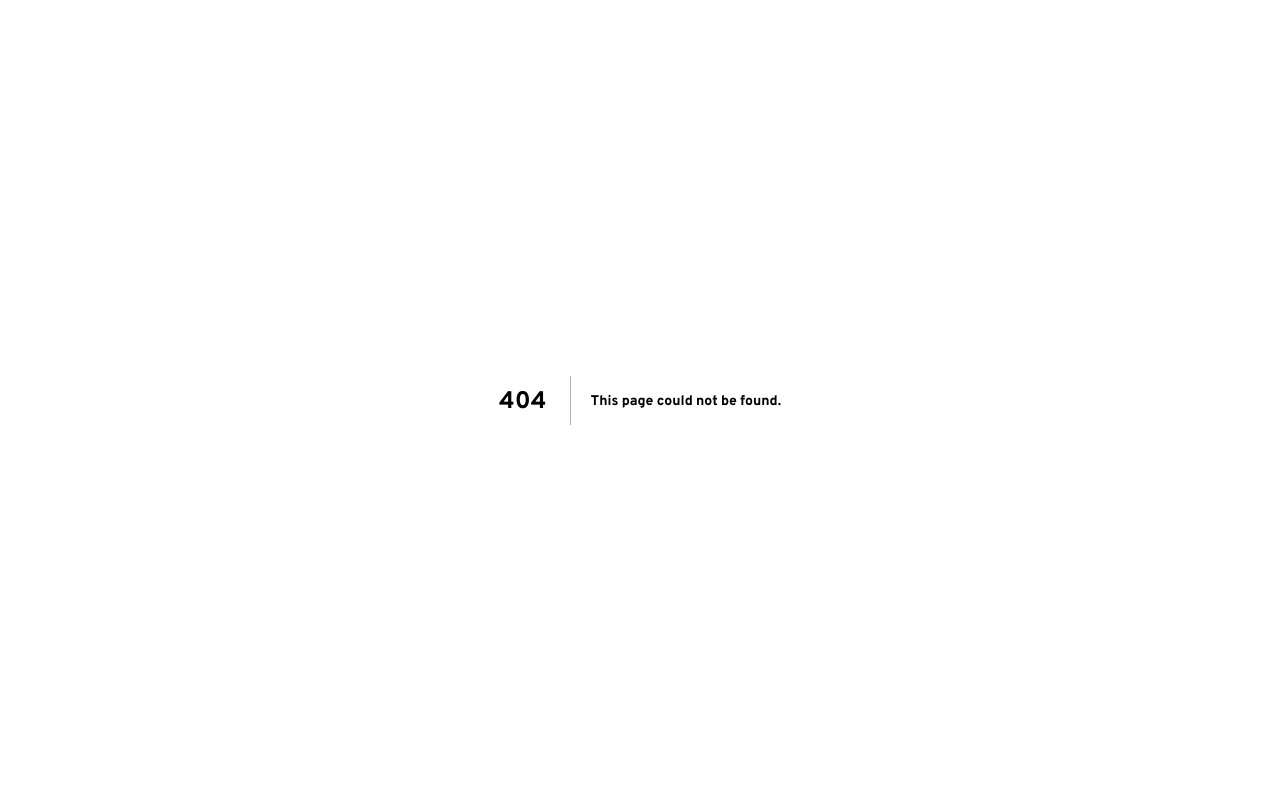
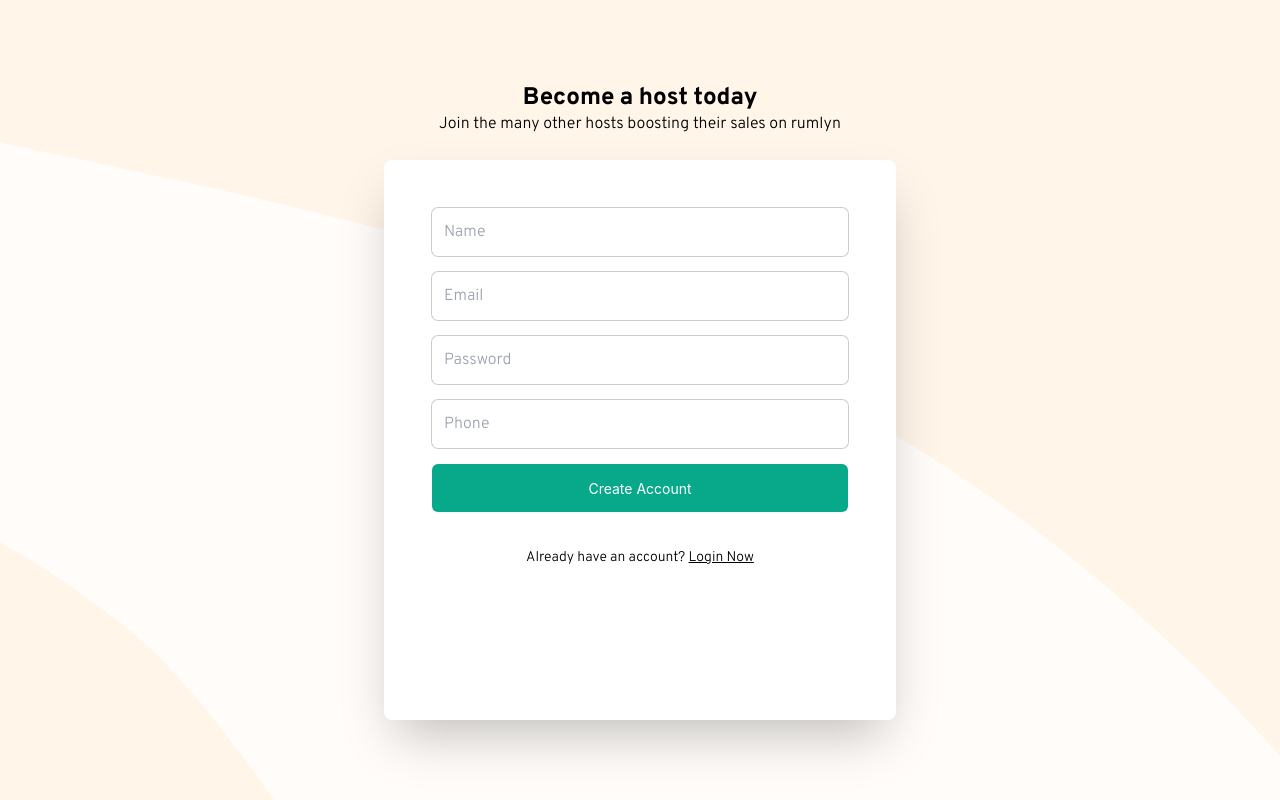
Before and after one commit to koffie99/rumlyn-host-rebuild, a Next.js app: page /screens/signup in a window 1280 px wide. Before the commit this address had no page. Built offline with nearby package versions, Linux system fonts and the light colour scheme.

Commit message:
sign up integration added

```diff
--- a/app/globals.css
+++ b/app/globals.css
@@ -28,17 +28,20 @@ p {
   background-size: cover;
 }
 
-.login-bg {
+.login-bg,
+.signup-bg {
   background-image: url("/images/bg.png");
   background-repeat: no-repeat;
   background-size: cover;
 }
 
-.login-bg {
+.login-btn,
+.signup-btn {
   border: none !important;
 }
 
-.login-btn:hover {
+.login-btn:hover,
+.signup-btn:hover {
   background: #06856d !important;
   color: #ffffff !important;
 }
--- a/app/screens/login/page.jsx
+++ b/app/screens/login/page.jsx
@@ -17,8 +17,8 @@ const Login = () => {
       myHeaders.append("Content-Type", "application/json")
 
       const raw = JSON.stringify({
-        email: email,
-        password: password,
+        email: email.trim(),
+        password: password.trim(),
       })
 
       const requestOptions = {
@@ -47,6 +47,11 @@ const Login = () => {
     }
   }
 
+  // to sign up page
+  const toSignUp = () => {
+    location.href = "/signup"
+  }
+
   return (
     <div className="min-h-screen w-full login-bg flex items-center justify-center gap-8 md:p-0 p-7">
       <div className="h-[80vh] md:flex-[0.5] flex-1 rounded-lg bg-white shadow-2xl flex flex-col items-center">
@@ -62,7 +67,7 @@ const Login = () => {
           <h2 className="text-2xl">Welcome here</h2>
           <p className="text-sm">Login to get your listings out there</p>
         </div>
-        <div className="flex w-[70%] flex-col gap-4 mt-7">
+        <div className="flex md:w-[70%] w-[90%] flex-col gap-4 mt-7">
           <input
             type="email"
             placeholder="Email"
@@ -96,7 +101,9 @@ const Login = () => {
           </Button>
           <p className="text-center text-sm mt-4">
             Don't have an account yet?{" "}
-            <button className="underline">Create One</button>
+            <button className="underline" onClick={() => toSignUp()}>
+              Create One
+            </button>
           </p>
         </div>
       </div>
--- /dev/null
+++ b/app/screens/signup/page.jsx
@@ -0,0 +1,119 @@
+"use client"
+import { Button } from "antd"
+import Image from "next/image"
+import React, { useState } from "react"
+import { Toaster, toast } from "react-hot-toast"
+
+const SignUp = () => {
+  const [loading, setLoading] = useState(false)
+  const [name, setName] = useState("")
+  const [email, setEmail] = useState("")
+  const [password, setPassword] = useState("")
+  const [phone, setPhone] = useState("")
+
+  // handle create account
+  const createAccount = async () => {
+    try {
+      setLoading(true)
+      const myHeaders = new Headers()
+      myHeaders.append("Content-Type", "application/json")
+
+      const raw = JSON.stringify({
+        creator_name: name.trim(),
+        email: email.trim(),
+        password: password.trim(),
+        phone: phone.trim(),
+      })
+
+      const requestOptions = {
+        method: "POST",
+        headers: myHeaders,
+        body: raw,
+        redirect: "follow",
+      }
+
+      await fetch(
+        "https://api.rumlyn.com/api/v1/creators/create",
+        requestOptions
+      )
+        .then((response) => response.json())
+        .then((result) => {
+          if (result.msg === "creator signed up successfully") {
+            setLoading(false)
+            toast.success("Host account created successfully")
+          } else {
+            setLoading(false)
+            toast.error("Something went wrong, kindly try again")
+          }
+        })
+        .catch((error) => console.error(error))
+    } catch (err) {
+      setLoading(false)
+      toast.error("Something went wrong, kindly try again")
+      console.log(err)
+    }
+  }
+
+  // to login page
+  const toLogin = () => {
+    location.href = "/login"
+  }
+
+  return (
+    <div className="min-h-screen signup-bg flex items-center flex-col justify-center">
+      <h2 className="text-2xl">Become a host today</h2>
+      <p>Join the many other hosts boosting their sales on rumlyn</p>
+      <div className="h-[70vh] bg-white rounded-lg shadow-2xl md:w-[40%] w-[90%] mt-6 md:p-12 p-5 flex flex-col gap-4">
+        <input
+          type="text"
+          placeholder="Name"
+          className="p-3 ring-1 ring-[#ccc] rounded-md"
+          onChange={(e) => setName(e.target.value)}
+        />
+        <input
+          type="text"
+          placeholder="Email"
+          className="p-3 ring-1 ring-[#ccc] rounded-md"
+          onChange={(e) => setEmail(e.target.value)}
+        />
+        <input
+          type="text"
+          placeholder="Password"
+          className="p-3 ring-1 ring-[#ccc] rounded-md"
+          onChange={(e) => setPassword(e.target.value)}
+        />
+        <input
+          type="text"
+          placeholder="Phone"
+          className="p-3 ring-1 ring-[#ccc] rounded-md"
+          onChange={(e) => setPhone(e.target.value)}
+        />
+        <Button
+          className="p-6 bg-[#08a88a] text-white signup-btn"
+          onClick={() => createAccount()}
+        >
+          {loading ? (
+            <Image
+              width={30}
+              height={30}
+              alt="loading animation"
+              src="/anims/loading.gif"
+            />
+          ) : (
+            "Create Account"
+          )}
+        </Button>
+        <p className="text-center text-sm mt-5">
+          Already have an account?{" "}
+          <button className="underline" onClick={() => toLogin()}>
+            Login Now
+          </button>
+        </p>
+      </div>
+
+      <Toaster />
+    </div>
+  )
+}
+
+export default SignUp
--- a/app/sections/Splash.jsx
+++ b/app/sections/Splash.jsx
@@ -6,7 +6,7 @@ import React from "react"
 const Splash = () => {
   // to login page
   const toLogin = () => {
-    location.href = "/screens/login"
+    location.href = "/login"
   }
 
   return (
```
Also changed, not shown: public/anim/loading.gif (renamed from public/anims/loading.gif).
